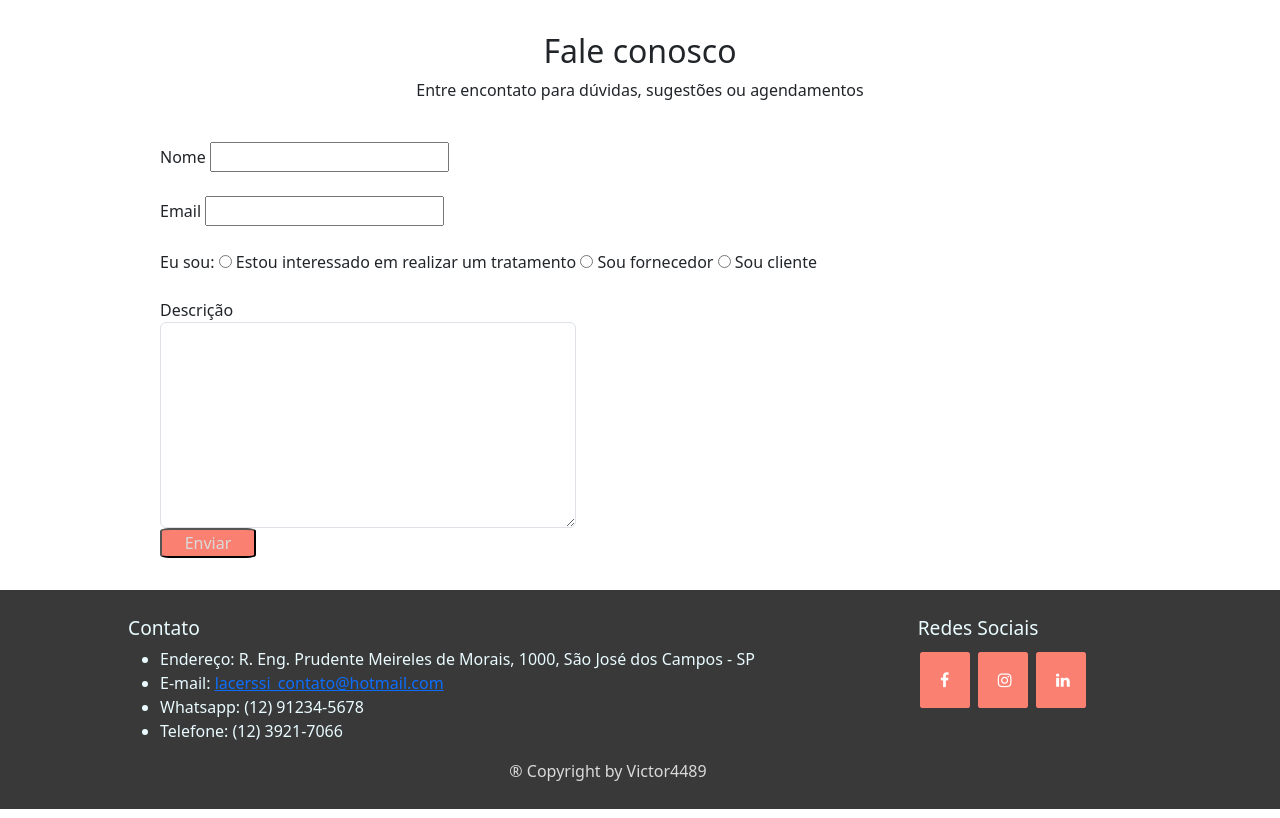
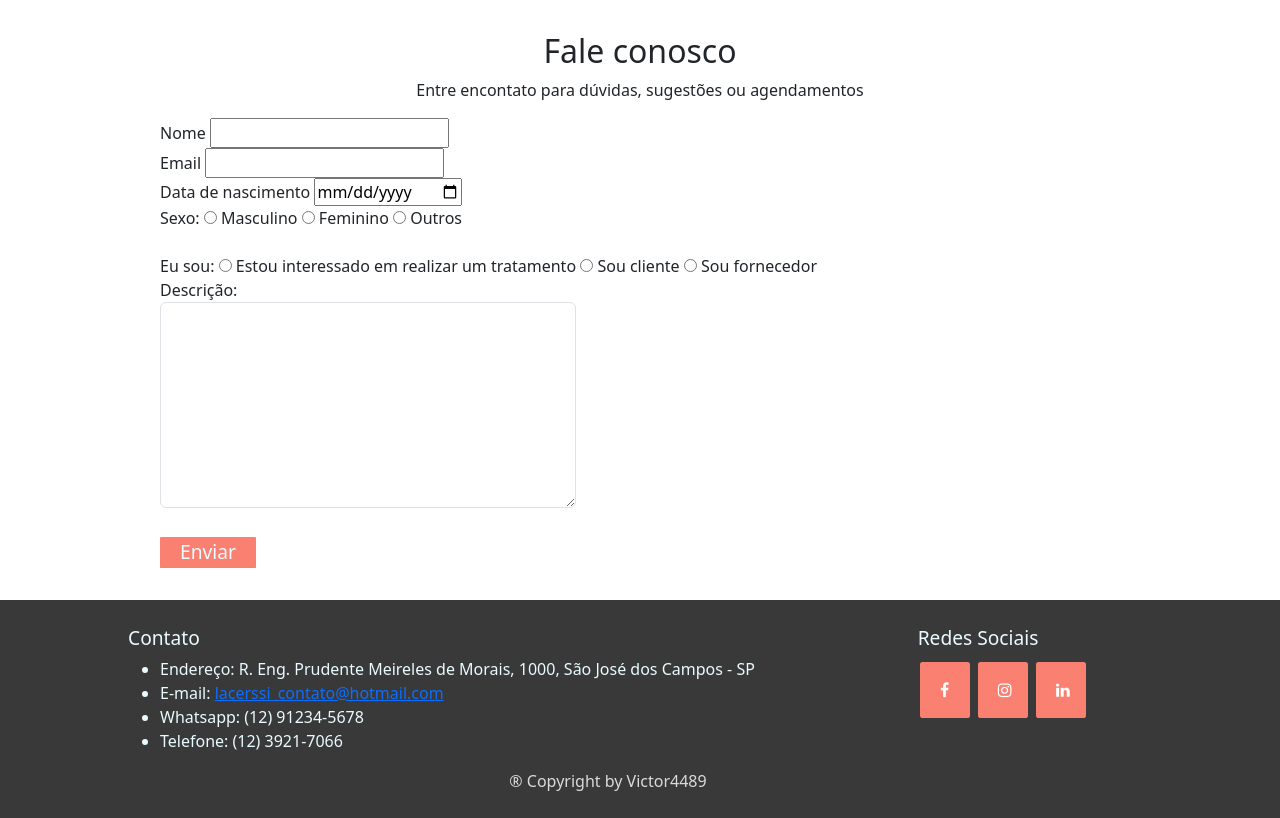
Before and after one commit to victor4486/Desafio-3, a Flask app: page /contato in a window 1280 px wide. Shown: the part 104-922 px from the top of the page. Run offline with Flask 3, Linux system fonts and the light colour scheme.

Commit message:
adicionando formulário na aba contato

```diff
--- a/static/css/style.css
+++ b/static/css/style.css
@@ -299,7 +299,15 @@ footer h1{
 .button-contato{
     width: 10%;
     height: 15%;
-    color: var(--backgroud-button);
+    margin-top: 3%;
+    color: var(--background-color);
     background-color: var(--primary-color);
-    border-radius: 10%;
+    border-radius: 2%;
+    border: none;
+    font-size: 1.2rem;
+    transition: 0.3s ease;
 }
+
+.button-contato:hover{
+    opacity: 0.7;
+}
--- a/templates/contato.html
+++ b/templates/contato.html
@@ -10,45 +10,49 @@
         <section class='form'>
             <form>
                 <fieldset>
-
-                <br>
-
                     <div>
                         <label>Nome</label>
                         <input type='text' name='nome' id='nome' required>
                     </div>
-
-                <br>
 
                     <div>
                         <label>Email</label>
                         <input type='email' name='email' id='email' required>
                     </div>
 
-                <br>
+                    <div class='inputbox'>
+                        <label>Data de nascimento</label>
+                        <input type='date' name='nascimento' id='nascimento' class='inputUser' required>
+                    </div>
 
                     <div>
-                    <label>Eu sou:</label>
-
-                    <input type="radio" id='PF' name='PF' value='PF' required>
-                    <label>Estou interessado em realizar um tratamento</label>
-
-                    <input type="radio" id='PF' name='PJ' value='PJ'>
-                    <label>Sou fornecedor</label>
-
-                    <input type="radio" id='PF' name='CL' value='CL'>
-                    <label>Sou cliente</label>
+                        <label>Sexo:</label>
+                        <input type="radio" id='masculino' name='sexo' value='masculino' required>
+                        <label for='masculino'>Masculino</label>
+                        <input type="radio" id='feminino' name='sexo' value='feminino' required>
+                        <label for='feminino'>Feminino</label>
+                        <input type="radio" id='outros' name='sexo' value='outros' required>
+                        <label for='outros'>Outros</label>
                     </div>
 
                     <br>
 
                     <div>
-                    <label>Descrição</label>
+                        <label>Eu sou:</label>
+                        <input type="radio" id='PF' name='tipo' value='PF' required>
+                        <label for='PF'>Estou interessado em realizar um tratamento</label>
+                        <input type="radio" id='CL' name='tipo' value='CL' required>
+                        <label for='CL'>Sou cliente</label>
+                        <input type="radio" id='PJ' name='tipo' value='PJ' required>
+                        <label for='PJ' >Sou fornecedor</label>
+                    </div>
+
+                    <div>
+                        <label>Descrição:</label>
                         <textarea class="form-control" name="descricao" id="descricao" rows="8" style='width:26em' required></textarea>
                     </div>
 
                     <button class='button-contato'>Enviar</button>
-
                 </fieldset>
             </form>
         </section>
```
Lines whose indentation alone changed are shown as unchanged.
